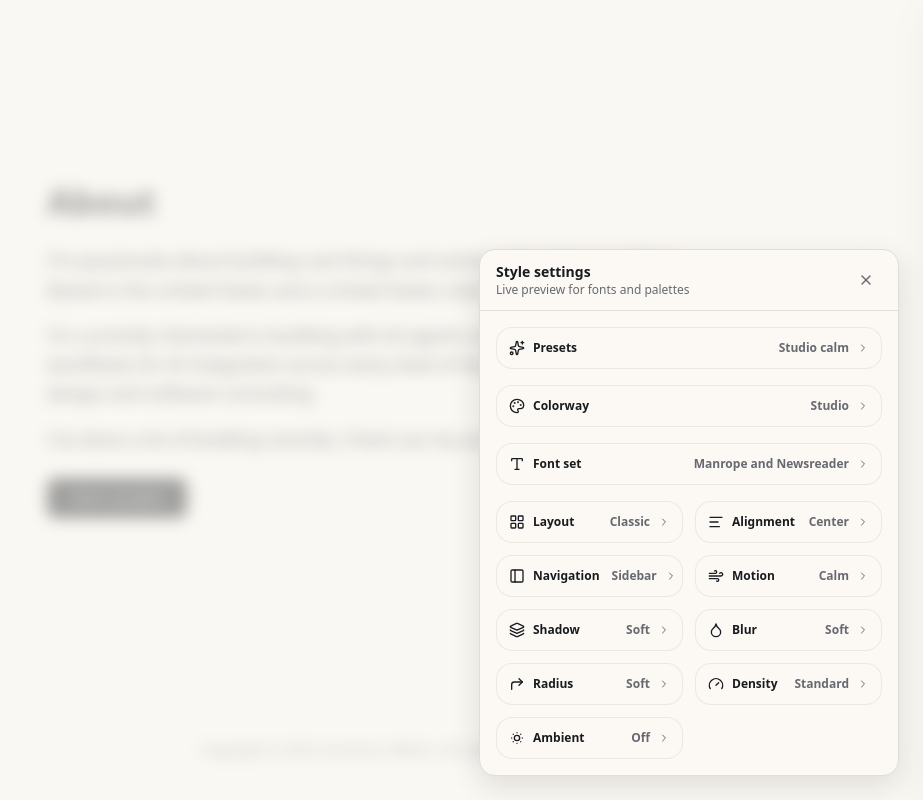
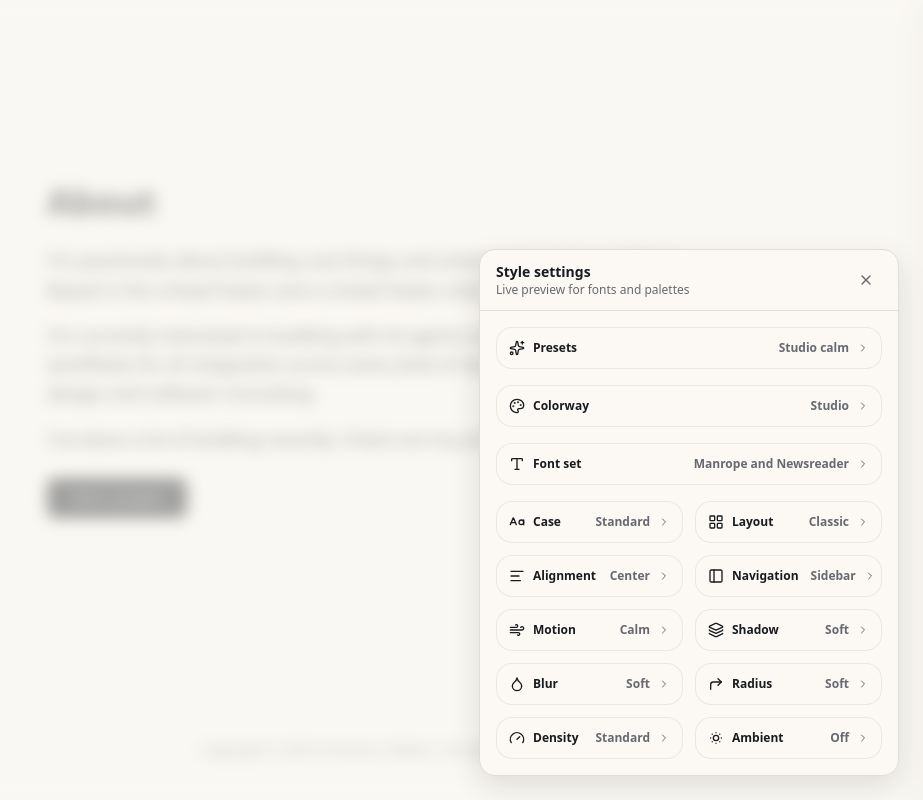
Before and after one commit to christianwilkins/christianwilkins.github.io, a Next.js app: page / in a window 1280 px wide. Both pictures are taken after a click on the button "Style me!". Shown: the whole page, without its empty margins (357-1280 px from the left). Built offline with nearby package versions, Linux system fonts and the light colour scheme.

Commit message:
chore: add case control to style settings

```diff
--- a/src/components/style-settings-drawer.tsx
+++ b/src/components/style-settings-drawer.tsx
@@ -3,6 +3,7 @@
 import * as React from "react";
 import {
   AlignLeft,
+  CaseSensitive,
   ChevronRight,
   CornerUpRight,
   Droplet,
@@ -33,6 +34,7 @@ const STORAGE_KEYS = {
   layout: "style.layout",
   align: "style.align",
   nav: "style.nav",
+  case: "style.case",
 } as const;
 
 const palettes = [
@@ -74,6 +76,11 @@ const fontSets = [
     name: "Plus Jakarta and Instrument Serif",
     description: "Modern and refined",
   },
+] as const;
+
+const caseSets = [
+  { id: "title", name: "Standard", description: "Labels keep their current case" },
+  { id: "lower", name: "Lowercase", description: "Labels set to lowercase" },
 ] as const;
 
 const motionSets = [
@@ -144,6 +151,7 @@ const presets = [
       layout: "classic",
       align: "center",
       nav: "sidebar",
+      case: "title",
     },
   },
   {
@@ -162,6 +170,7 @@ const presets = [
       layout: "classic",
       align: "center",
       nav: "sidebar",
+      case: "title",
     },
   },
   {
@@ -180,6 +189,7 @@ const presets = [
       layout: "atelier",
       align: "center",
       nav: "sidebar",
+      case: "title",
     },
   },
   {
@@ -198,6 +208,7 @@ const presets = [
       layout: "classic",
       align: "center",
       nav: "sidebar",
+      case: "title",
     },
   },
 ] as const;
@@ -216,7 +227,8 @@ type SectionKey =
   | "density"
   | "ambient"
   | "alignment"
-  | "navigation";
+  | "navigation"
+  | "case";
 
 function setRootData(
   key:
@@ -230,7 +242,8 @@ function setRootData(
     | "ambient"
     | "layout"
     | "align"
-    | "nav",
+    | "nav"
+    | "case",
   value: string
 ) {
   if (typeof document === "undefined") return;
@@ -277,6 +290,10 @@ function setRootData(
   }
   if (key === "nav") {
     root.dataset.nav = value;
+    return;
+  }
+  if (key === "case") {
+    root.dataset.case = value;
   }
 }
 
@@ -286,6 +303,7 @@ export function StyleSettingsDrawer() {
   const [preset, setPreset] = React.useState<PresetId>("studio");
   const [palette, setPalette] = React.useState<(typeof palettes)[number]["id"]>("studio");
   const [font, setFont] = React.useState<(typeof fontSets)[number]["id"]>("studio");
+  const [caseStyle, setCaseStyle] = React.useState<(typeof caseSets)[number]["id"]>("title");
   const [motion, setMotion] = React.useState<(typeof motionSets)[number]["id"]>("calm");
   const [blur, setBlur] = React.useState<(typeof blurSets)[number]["id"]>("soft");
   const [radius, setRadius] = React.useState<(typeof radiusSets)[number]["id"]>("soft");
@@ -299,6 +317,7 @@ export function StyleSettingsDrawer() {
     presets: false,
     colorway: false,
     font: false,
+    case: false,
     layout: false,
     motion: false,
     shadow: false,
@@ -333,6 +352,7 @@ export function StyleSettingsDrawer() {
   React.useEffect(() => {
     const savedPalette = localStorage.getItem(STORAGE_KEYS.palette) ?? "studio";
     const savedFont = localStorage.getItem(STORAGE_KEYS.font) ?? "studio";
+    const savedCase = localStorage.getItem(STORAGE_KEYS.case) ?? "title";
     const savedMotion = localStorage.getItem(STORAGE_KEYS.motion) ?? "calm";
     const savedBlur = localStorage.getItem(STORAGE_KEYS.blur) ?? "soft";
     const savedRadius = localStorage.getItem(STORAGE_KEYS.radius) ?? "soft";
@@ -346,6 +366,7 @@ export function StyleSettingsDrawer() {
 
     setPalette(savedPalette as (typeof palettes)[number]["id"]);
     setFont(savedFont as (typeof fontSets)[number]["id"]);
+    setCaseStyle(savedCase as (typeof caseSets)[number]["id"]);
     setMotion(savedMotion as (typeof motionSets)[number]["id"]);
     setBlur(savedBlur as (typeof blurSets)[number]["id"]);
     setRadius(savedRadius as (typeof radiusSets)[number]["id"]);
@@ -361,6 +382,7 @@ export function StyleSettingsDrawer() {
         if (key === "palette") return value === savedPalette;
         if (key === "font") return value === savedFont;
         if (key === "motion") return value === savedMotion;
+        if (key === "case") return value === savedCase;
         if (key === "blur") return value === savedBlur;
         if (key === "radius") return value === savedRadius;
         if (key === "shadow") return value === savedShadow;
@@ -381,6 +403,7 @@ export function StyleSettingsDrawer() {
 
     setRootData("palette", savedPalette);
     setRootData("font", savedFont);
+    setRootData("case", savedCase);
     setRootData("motion", savedMotion);
     setRootData("blur", savedBlur);
     setRootData("radius", savedRadius);
@@ -414,6 +437,14 @@ export function StyleSettingsDrawer() {
     localStorage.setItem(STORAGE_KEYS.preset, "custom");
     setPreset("custom");
     setRootData("font", value);
+  };
+
+  const handleCaseChange = (value: (typeof caseSets)[number]["id"]) => {
+    setCaseStyle(value);
+    localStorage.setItem(STORAGE_KEYS.case, value);
+    localStorage.setItem(STORAGE_KEYS.preset, "custom");
+    setPreset("custom");
+    setRootData("case", value);
   };
 
   const handleMotionChange = (value: (typeof motionSets)[number]["id"]) => {
@@ -495,6 +526,7 @@ export function StyleSettingsDrawer() {
     const { values } = selectedPreset;
     setPalette(values.palette);
     setFont(values.font);
+    setCaseStyle(values.case);
     setMotion(values.motion);
     setBlur(values.blur);
     setRadius(values.radius);
@@ -507,6 +539,7 @@ export function StyleSettingsDrawer() {
 
     localStorage.setItem(STORAGE_KEYS.palette, values.palette);
     localStorage.setItem(STORAGE_KEYS.font, values.font);
+    localStorage.setItem(STORAGE_KEYS.case, values.case);
     localStorage.setItem(STORAGE_KEYS.motion, values.motion);
     localStorage.setItem(STORAGE_KEYS.blur, values.blur);
     localStorage.setItem(STORAGE_KEYS.radius, values.radius);
@@ -520,6 +553,7 @@ export function StyleSettingsDrawer() {
 
     setRootData("palette", values.palette);
     setRootData("font", values.font);
+    setRootData("case", values.case);
     setRootData("motion", values.motion);
     setRootData("blur", values.blur);
     setRootData("radius", values.radius);
@@ -534,6 +568,7 @@ export function StyleSettingsDrawer() {
 
   const selectedPalette = palettes.find((item) => item.id === palette)?.name ?? "";
   const selectedFont = fontSets.find((item) => item.id === font)?.name ?? "";
+  const selectedCase = caseSets.find((item) => item.id === caseStyle)?.name ?? "";
   const selectedMotion = motionSets.find((item) => item.id === motion)?.name ?? "";
   const selectedBlur = blurSets.find((item) => item.id === blur)?.name ?? "";
   const selectedRadius = radiusSets.find((item) => item.id === radius)?.name ?? "";
@@ -733,6 +768,48 @@ export function StyleSettingsDrawer() {
           </div>
 
           <div className="grid gap-3 sm:grid-cols-2 items-start">
+            <div className="group rounded-2xl border border-border/60 bg-background/30 px-3 py-3 self-start">
+              <button
+                type="button"
+                onClick={() => toggleSection("case")}
+                aria-expanded={openSections.case}
+                aria-controls="style-case"
+                className="w-full text-left text-xs font-semibold text-muted-foreground flex items-center justify-between gap-3"
+              >
+                <span className="flex items-center gap-2 text-foreground">
+                  <CaseSensitive className="h-4 w-4" />
+                  Case
+                </span>
+                <span className="flex items-center gap-2 text-xs text-muted-foreground">
+                  {selectedCase}
+                  <ChevronRight
+                    className={cn(
+                      "h-3 w-3 text-muted-foreground transition-transform",
+                      openSections.case ? "rotate-90" : ""
+                    )}
+                  />
+                </span>
+              </button>
+              <div id="style-case" className={cn("mt-3 grid gap-2", openSections.case ? "grid" : "hidden")}>
+                {caseSets.map((item) => (
+                  <button
+                    key={item.id}
+                    type="button"
+                    onClick={() => handleCaseChange(item.id)}
+                    className={cn(
+                      "rounded-xl border px-3 py-2 text-left transition-colors",
+                      caseStyle === item.id
+                        ? "border-foreground bg-muted text-foreground"
+                        : "border-border bg-background hover:bg-muted"
+                    )}
+                  >
+                    <p className="text-sm font-medium">{item.name}</p>
+                    <p className="text-xs text-muted-foreground">{item.description}</p>
+                  </button>
+                ))}
+              </div>
+            </div>
+
             <div className="group rounded-2xl border border-border/60 bg-background/30 px-3 py-3 self-start">
               <button
                 type="button"
```
